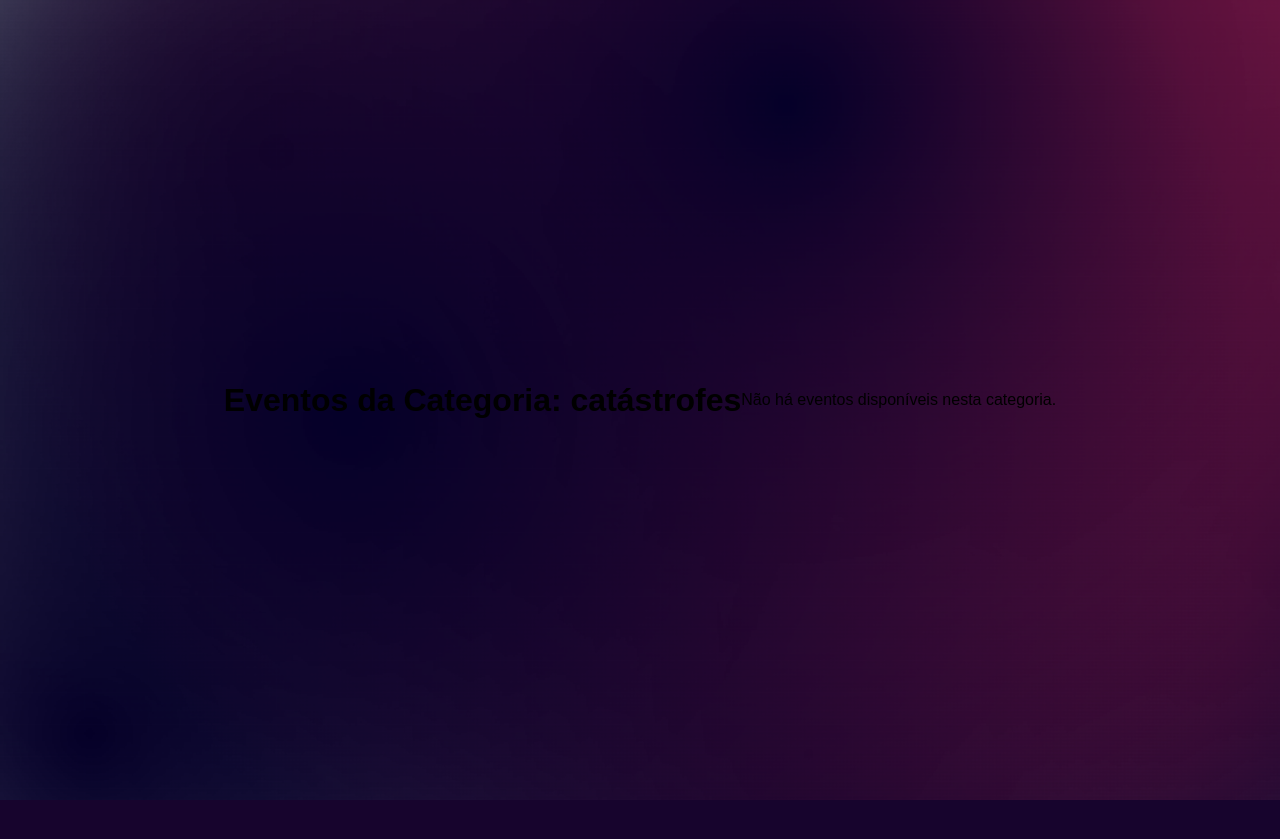
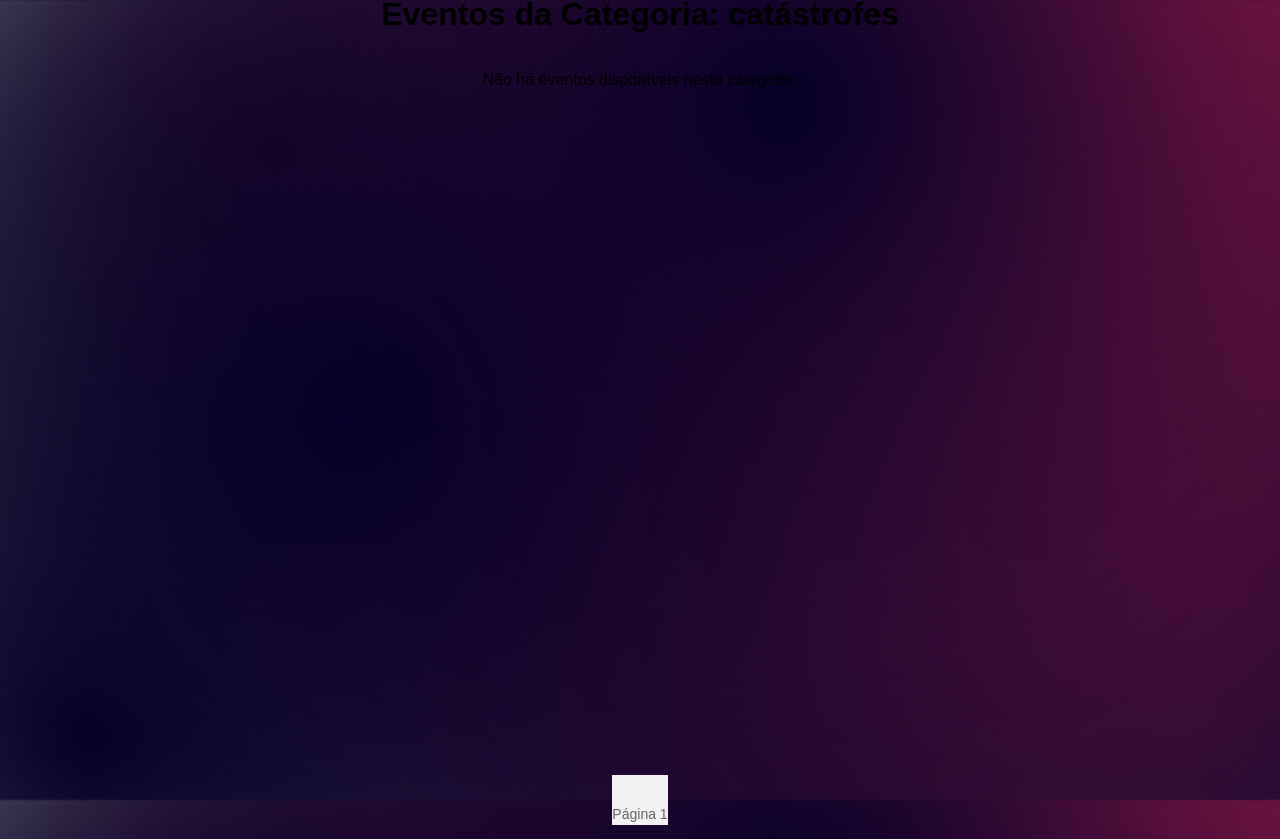
Before and after one commit to Luerfel/Integrador-ll, a Flask app: page /eventos_categoria/2 in a window 1280 px wide. Before the commit the page ends 800 px from the top, so only its background shows below. Run offline with Flask 3, Linux system fonts and the light colour scheme; data comes from the database, SQL or seed files in the repository; both versions use the stored data as it was after the commit.

Commit message:
arrumei mensagem indicando o numero da pagina

```diff
--- a/static/css/styles.css
+++ b/static/css/styles.css
@@ -14,6 +14,15 @@ body {
     justify-content: center;
     align-items: center;
 }
+
+html, body {
+    height: 100%;
+    margin: 0;
+    padding: 0;
+    display: flex;
+    flex-direction: column;
+}
+
 /* Estilo para o título de boas-vindas */
 h2 {
     color: #fff;
@@ -441,3 +450,25 @@ button:hover {
 .wallet-button:hover {
     background-color: #ddd;
 }
+
+.wrapper {
+    display: flex;
+    flex-direction: column;
+    min-height: 100vh;
+}
+
+.content {
+    flex: 1;
+    min-height: 100%;
+    padding-bottom: 50px; /* Altura do rodapé */
+    box-sizing: border-box;
+}
+
+footer {
+    height: 50px; /* Altura do rodapé */
+    background-color: #f1f1f1;
+    text-align: center;
+    line-height: 50px; /* Alinha o texto verticalmente */
+    font-size: 14px;
+    color: #666;
+}
--- a/templates/eventos_categoria.html
+++ b/templates/eventos_categoria.html
@@ -6,6 +6,7 @@
     <link rel="stylesheet" href="{{ url_for('static', filename='css/styles.css') }}">
 </head>
 <body>
+    <div class="content">
         <h1>Eventos da Categoria: {{ categoria_nome }}</h1>
 
         <div class="eventos-container">
@@ -38,5 +39,10 @@
                 <p>Não há eventos disponíveis nesta categoria.</p>
             {% endif %}
         </div>
+    </div>
+
+    <footer>
+        <p>Página 1</p>
+    </footer>
 </body>
 </html>
```
Also changed, not shown: data/database.db. Lines whose indentation alone changed are shown as unchanged.
